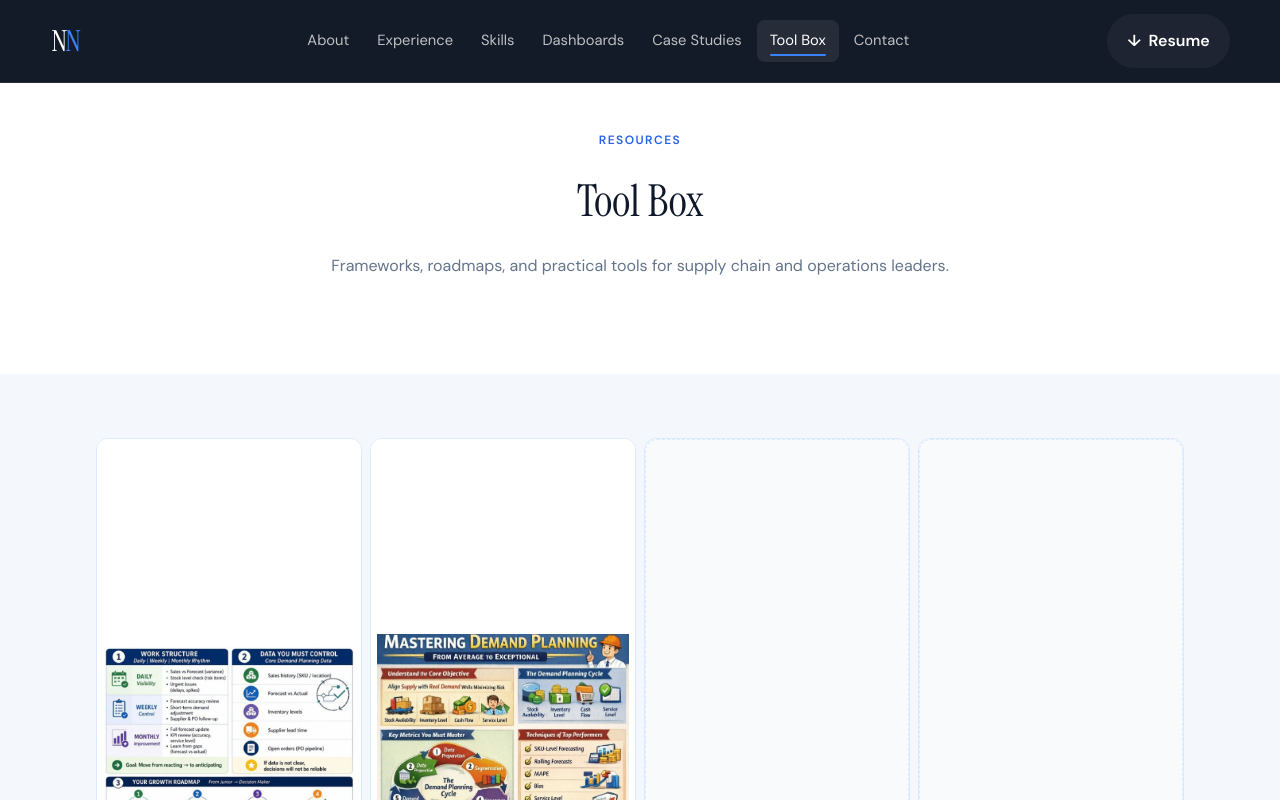
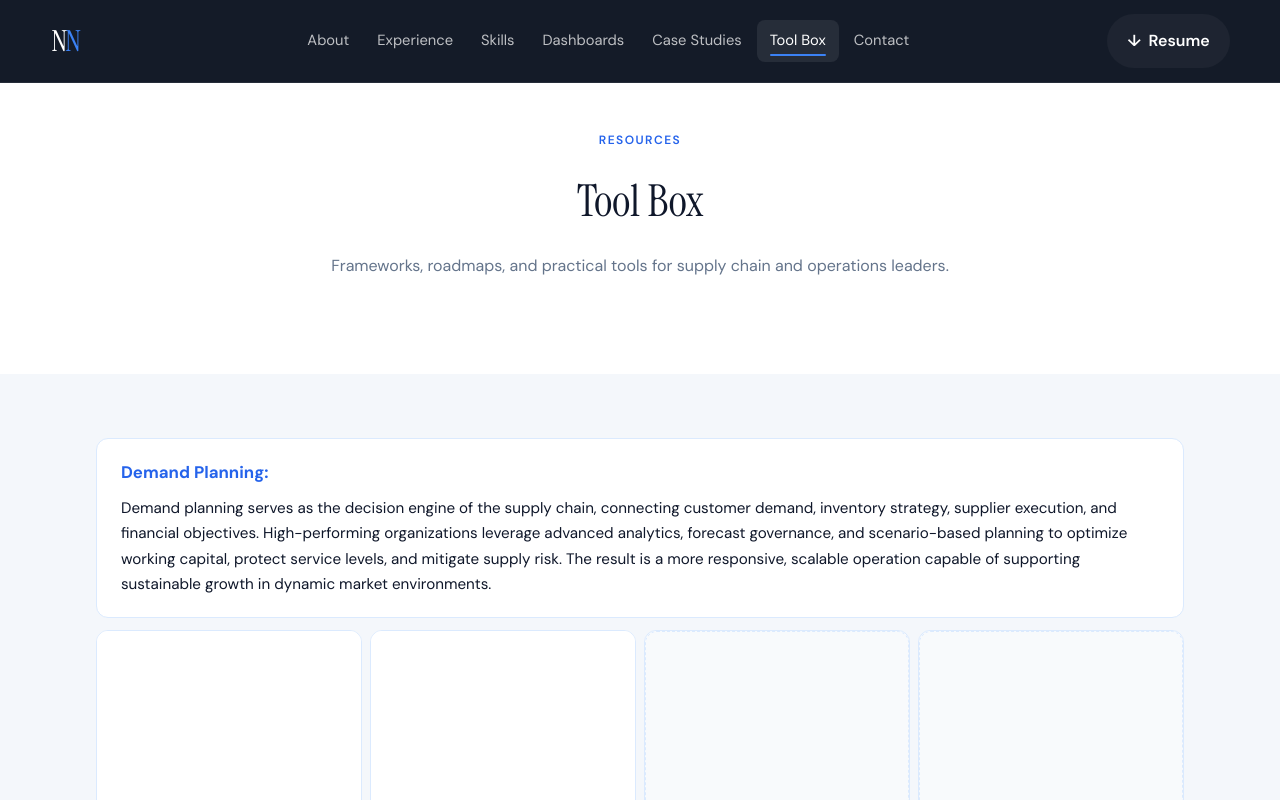
Before and after one commit to CaptianBoredASF/Website, a React (Vite) app: page /toolbox in a window 1280 px wide. Shown: the top 800 px of the page. Built offline with nearby package versions, Linux system fonts and the light colour scheme.

Commit message:
Add demand planning intro box above toolbox images

```diff
--- a/src/index.css
+++ b/src/index.css
@@ -931,6 +931,28 @@ a:hover {
   margin-left: calc(50% - 50vw + 1in);
 }
 
+.toolbox-intro-box {
+  margin-bottom: 0.75rem;
+  padding: 1.25rem 1.5rem;
+  background: #ffffff;
+  border: 1px solid #dbeafe;
+  border-radius: calc(var(--radius) - 4px);
+}
+
+.toolbox-intro-title {
+  margin: 0 0 0.65rem;
+  font-size: 1.05rem;
+  font-weight: 700;
+  color: var(--accent);
+}
+
+.toolbox-intro-text {
+  margin: 0;
+  font-size: 0.95rem;
+  line-height: 1.65;
+  color: var(--text);
+}
+
 .toolbox-grid {
   display: grid;
   grid-template-columns: repeat(4, minmax(0, 1fr));
@@ -1067,6 +1089,10 @@ a:hover {
 }
 
 @media (max-width: 640px) {
+  .toolbox-intro-box {
+    padding: 1rem;
+  }
+
   .toolbox-detail,
   .toolbox-grid-wrap {
     width: calc(100vw - 2rem);
--- a/src/pages/ToolBoxPage.jsx
+++ b/src/pages/ToolBoxPage.jsx
@@ -23,6 +23,18 @@ export default function ToolBoxPage() {
         <section className="section section-alt">
           <div className="container">
             <div className="toolbox-grid-wrap">
+              <div className="toolbox-intro-box">
+                <h2 className="toolbox-intro-title">Demand Planning:</h2>
+                <p className="toolbox-intro-text">
+                  Demand planning serves as the decision engine of the supply chain, connecting customer
+                  demand, inventory strategy, supplier execution, and financial objectives. High-performing
+                  organizations leverage advanced analytics, forecast governance, and scenario-based planning
+                  to optimize working capital, protect service levels, and mitigate supply risk. The result
+                  is a more responsive, scalable operation capable of supporting sustainable growth in dynamic
+                  market environments.
+                </p>
+              </div>
+
               <div className="toolbox-grid">
                 {slots.map((item, index) => (
                   <article key={item?.id ?? `empty-${index}`} className="toolbox-grid-item">
```
